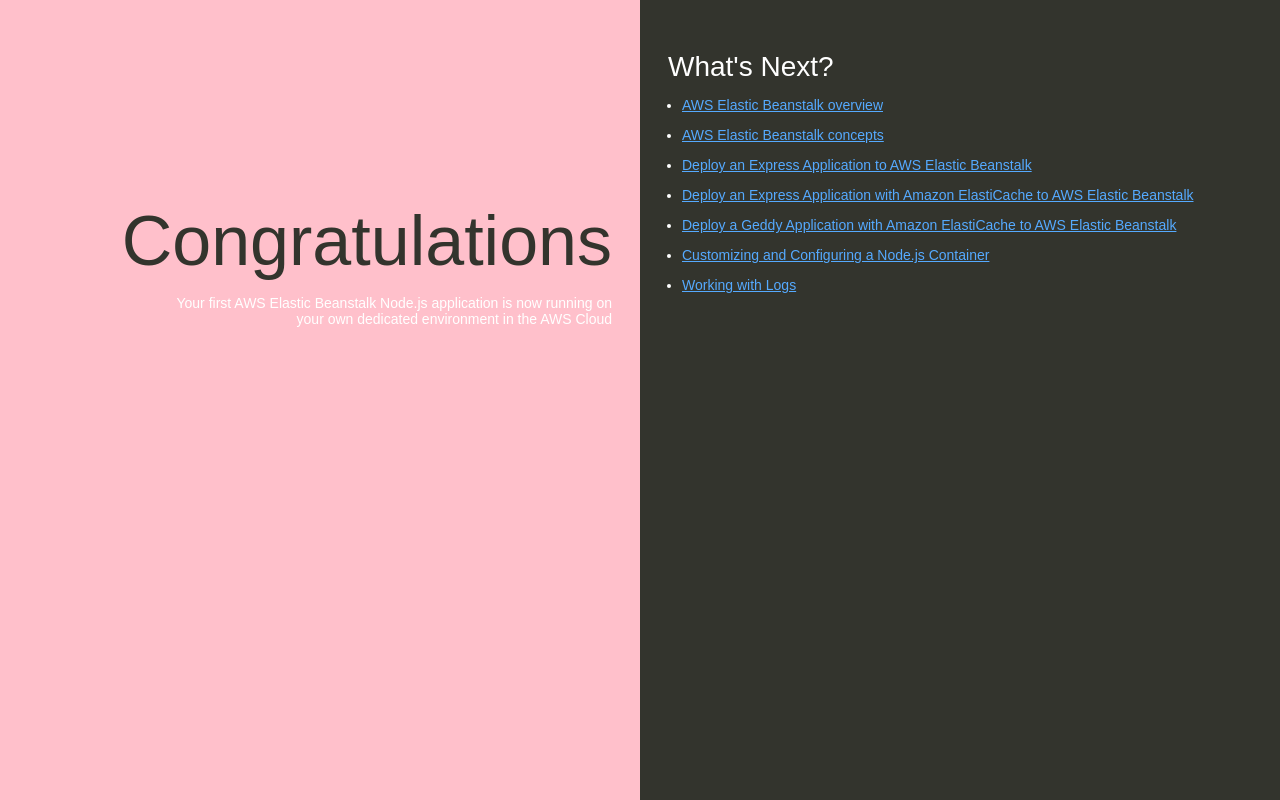
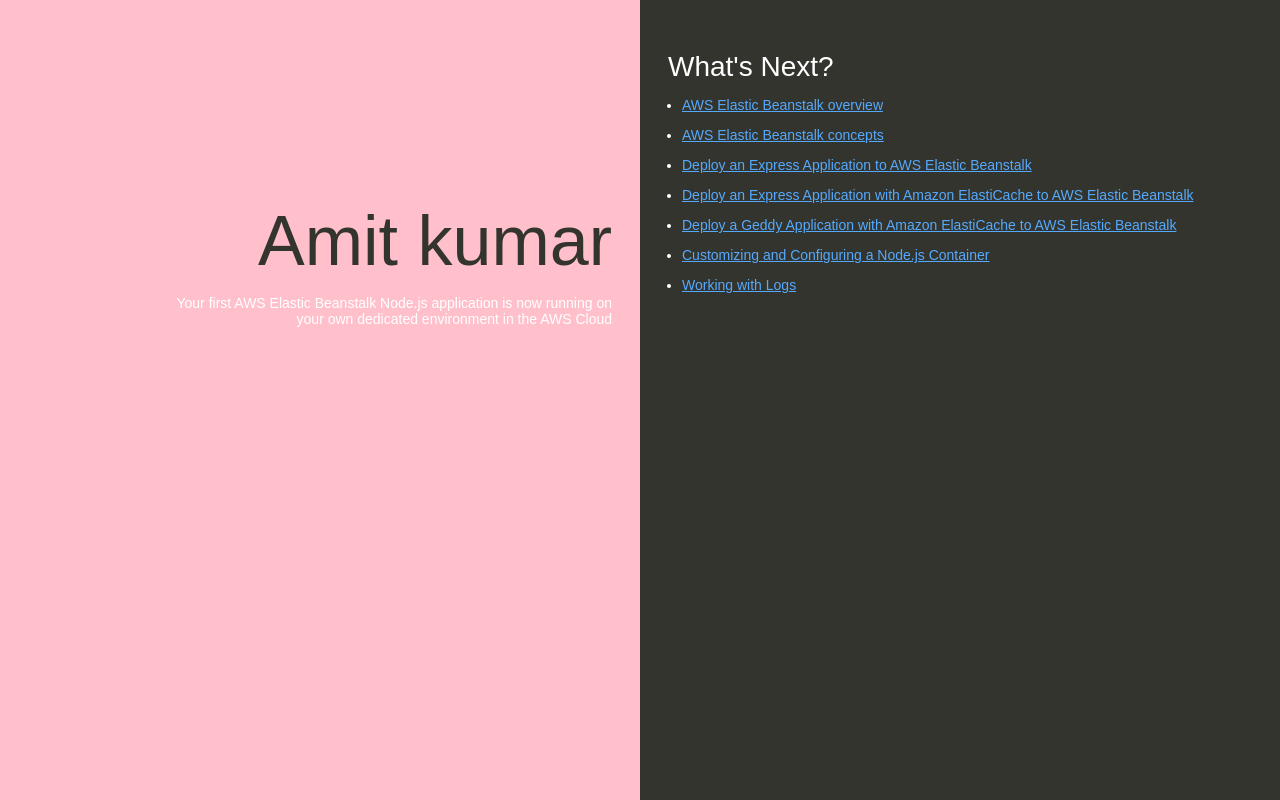
Before and after one commit to amit5115/node-udemy, a website: page index.html in a window 1280 px wide. Drawn offline with Linux system fonts and the light colour scheme.

Commit message:
Update index.html

```diff
--- a/index.html
+++ b/index.html
@@ -74,7 +74,7 @@
   </head>
   <body>
     <div class="textColumn">
-      <h1>Congratulations</h1>
+      <h1>Amit kumar</h1>
       <p>Your first AWS Elastic Beanstalk Node.js application is now running on your own dedicated environment in the AWS Cloud</p>
     </div>
     <div class="linksColumn">
```
